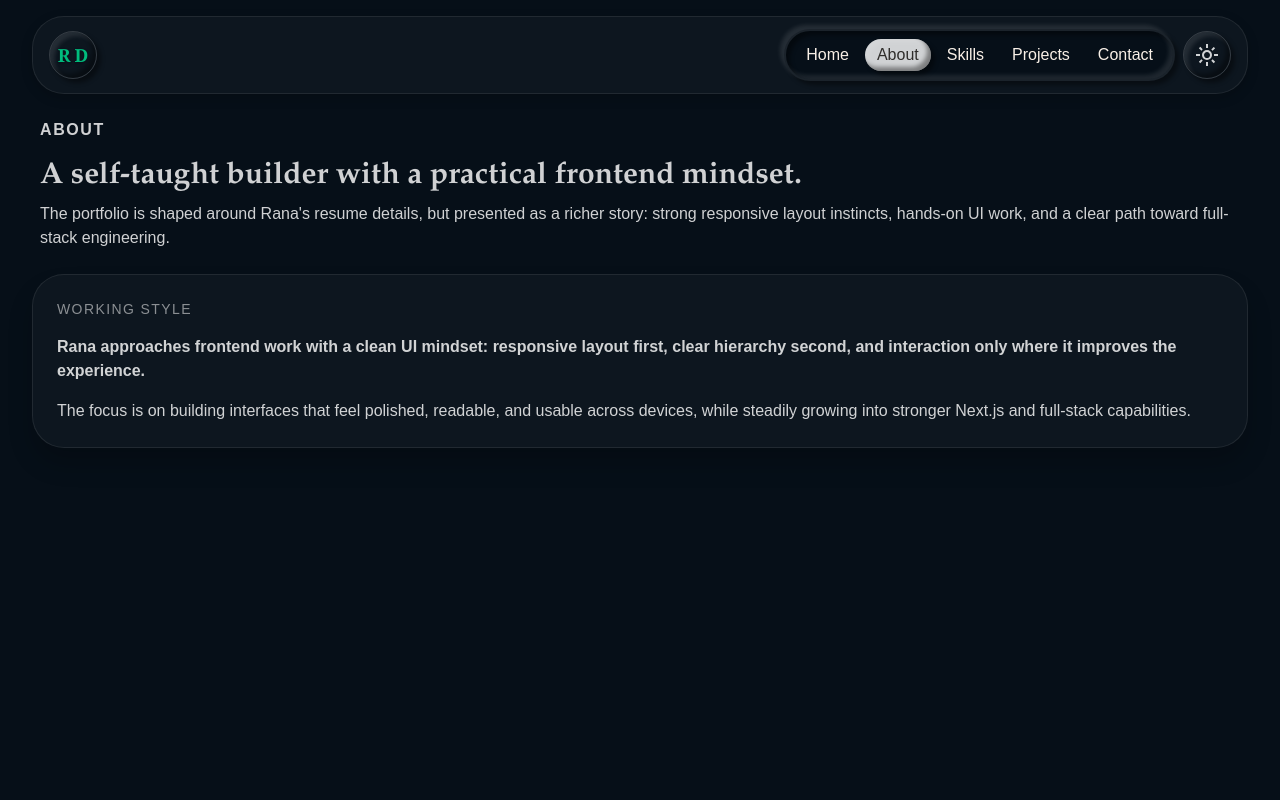
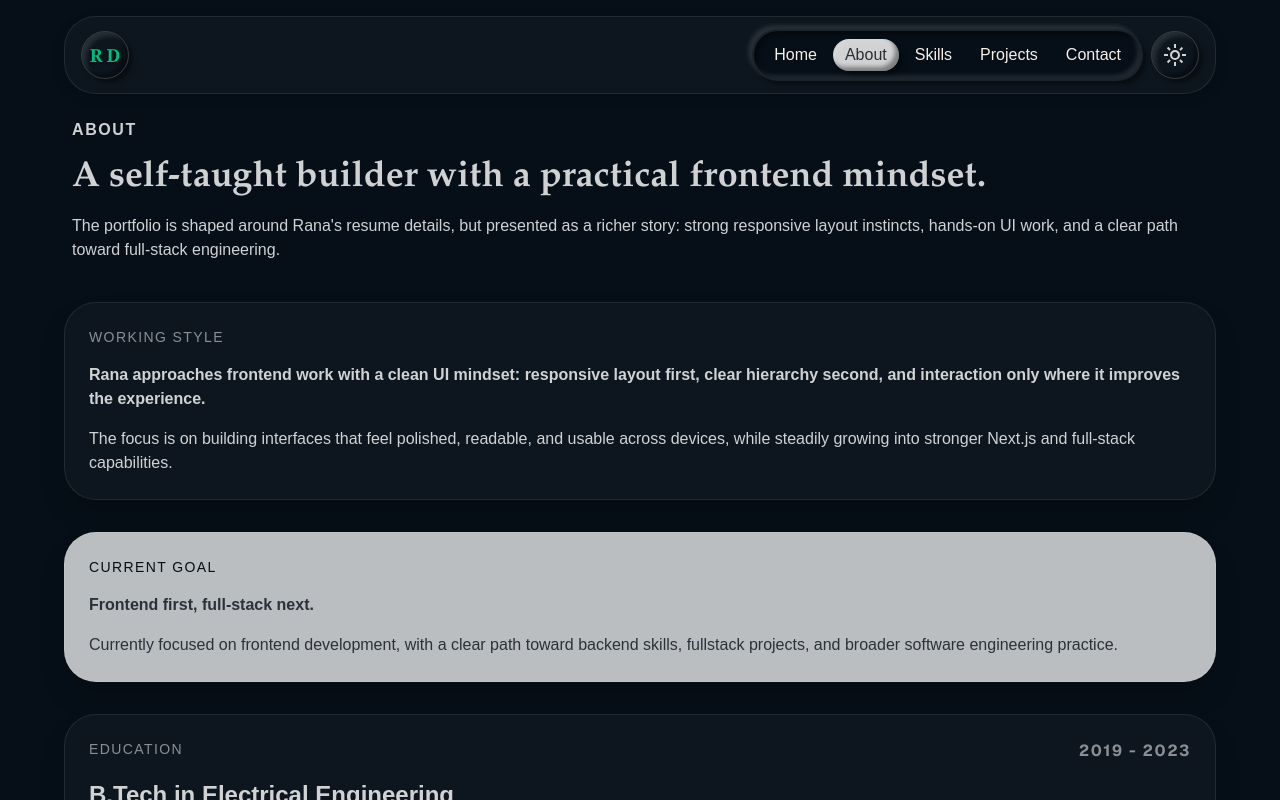
Before and after one commit to RanaDebbarma/my-portfolio, a Next.js app: page /about in a window 1280 px wide. Built offline with nearby package versions, Linux system fonts and the light colour scheme.

Commit message:
about page

```diff
--- a/app/(root)/(home)/page.tsx
+++ b/app/(root)/(home)/page.tsx
@@ -6,7 +6,7 @@ import { ProfileData } from "@/lib/data"
 
 const home = () => {
   return (
-    <Wrapper className=" p-4 md:p-8 lg:p-12">
+    <Wrapper className="bg-secondary p-4 md:p-8 lg:p-12">
       <div className="h-full flex flex-col lg:flex-row gap-8">
         {/* section1 */}
         <div className="grow flex flex-col gap-8">
--- a/app/(root)/about/page.tsx
+++ b/app/(root)/about/page.tsx
@@ -1,19 +1,50 @@
 import Wrapper from "@/components/ui/Wrapper"
+import { ProfileData } from "@/lib/data"
 
 const about = () => {
   return (
-    <div className="flex flex-col gap-4">
+    <div className="flex flex-col gap-8">
       <div className="space-y-4 p-2">
         <h3 className="tracking-widest uppercase font-bold">About</h3>
-        <div className="space-y-2">
-          <h1 className="text-3xl font-bold headline-font">A self-taught builder with a practical frontend mindset.</h1>
+        <div className="space-y-4">
+          <h1 className="text-4xl font-bold headline-font">A self-taught builder with a practical frontend mindset.</h1>
           <p>The portfolio is shaped around Rana&apos;s resume details, but presented as a richer story: strong responsive layout instincts, hands-on UI work, and a clear path toward full-stack engineering.</p>
         </div>
       </div>
-      <Wrapper className="p-6 space-y-4">
+
+      <Wrapper className="bg-secondary p-6 space-y-4">
         <h4 className="tracking-widest uppercase text-sm text-muted">Working style</h4>
         <p className="font-bold">Rana approaches frontend work with a clean UI mindset: responsive layout first, clear hierarchy second, and interaction only where it improves the experience.</p>
         <p>The focus is on building interfaces that feel polished, readable, and usable across devices, while steadily growing into stronger Next.js and full-stack capabilities.</p>
+      </Wrapper>
+
+      <Wrapper className=" bg-foreground/90 p-6 space-y-4">
+        <h4 className="tracking-widest uppercase text-sm text-background">Current goal</h4>
+        <p className="font-bold text-background/80">Frontend first, full-stack next.</p>
+        <p className="text-background/80">Currently focused on frontend development, with a clear path toward backend skills, fullstack projects, and broader software engineering practice.</p>
+      </Wrapper>
+
+      <Wrapper className="bg-secondary p-6 space-y-4">
+        <div className="flex justify-between">
+          <h4 className="tracking-widest uppercase text-sm text-muted">Education</h4>
+          <p className="tracking-widest text-muted font-sans font-bold">2019 - 2023</p>
+        </div>
+        <h1 className="text-2xl font-semibold">{ProfileData.education.degree}</h1>
+
+        <div className="flex flex-col sm:flex-row gap-4">
+          <div className="flex-1 bg-background rounded-2xl p-4 space-y-2">
+            <h4 className="tracking-widest uppercase text-sm text-muted">University</h4>
+            <p>{ProfileData.education.college}</p>
+          </div>
+          <div className="flex-1 bg-background rounded-2xl p-4 space-y-2">
+            <h4 className="tracking-widest uppercase text-sm text-muted">Location</h4>
+            <p>{ProfileData.education.location}</p>
+          </div>
+          <div className="flex-1 bg-background rounded-2xl p-4 space-y-2">
+            <h4 className="tracking-widest uppercase text-sm text-muted">Grade</h4>
+            <p>{ProfileData.education.gpa}</p>
+          </div>
+        </div>
       </Wrapper>
 
     </div>
--- a/app/(root)/layout.tsx
+++ b/app/(root)/layout.tsx
@@ -6,7 +6,7 @@ import ThemeProvider from "@/providers/ThemeProvider";
 const Layout = ({ children }: { children: React.ReactNode }) => {
   return (
     <div className="h-screen w-screen overflow-y-auto scrollbar-none scrollbar-thumb-foreground/20">
-      <div className="relative mx-auto pt-4 max-w-7xl w-[95%] h-full flex flex-col gap-4">
+      <div className="relative mx-auto pt-4 max-w-6xl w-[95%] h-full flex flex-col gap-4">
         {/* navigation */}
         <div className="shrink-0 border border-foreground/10 bg-secondary shadow-[0_4px_12px_rgba(0,0,0,0.2)] rounded-4xl z-10 w-full px-2 sm:px-4 py-3 flex gap-2 justify-between items-center overflow-auto scrollbar-none">
           {/* LOGO */}
--- a/components/NavBar.tsx
+++ b/components/NavBar.tsx
@@ -42,7 +42,7 @@ const NavBar = () => {
           {/* text */}
           <div className={`${activeTab === nav.name
             ? '' : 'hover:text-teal-600'
-            } relative z-10 px-3 py-1 rounded-full capitalize text-white mix-blend-difference transition-all duration-100 ease-in`}>
+            } relative z-10 px-3 py-1 font-medium rounded-full capitalize text-white mix-blend-difference transition-all duration-100 ease-in`}>
             {nav.name}
           </div>
         </Link>
--- a/components/Overview.tsx
+++ b/components/Overview.tsx
@@ -11,7 +11,7 @@ const Overview = () => {
         <p className="text-muted">Frontend Developer based in Guwahati</p>
       </div>
 
-      <div className="grid grid-cols-1 sm:grid-cols-2 gap-4">
+      <div className="grid grid-cols-2 sm:grid-cols-2 gap-4">
         <div className="space-y-2 p-8 border-0 border-foreground/30 concave rounded-2xl">
           <p className="uppercase text-xs tracking-widest font-sans font-medium text-muted">Primary stack</p>
           <p>React + tailwind</p>
--- a/components/ui/Wrapper.tsx
+++ b/components/ui/Wrapper.tsx
@@ -1,6 +1,6 @@
 const Wrapper = ({ children, className  }: { children: React.ReactNode, className?: string }) => {
   return (
-    <div className={`${className} h-full border border-foreground/10 bg-secondary shadow-[0_16px_24px_rgba(0,0,0,0.2)] rounded-4xl`}>
+    <div className={`${className} h-full border border-foreground/10 shadow-[0_16px_24px_rgba(0,0,0,0.2)] rounded-4xl`}>
       {children}
     </div>
   )
--- a/lib/data.ts
+++ b/lib/data.ts
@@ -11,10 +11,11 @@ export const ProfileData = {
   },
 
   education: {
-    degree: "Bachelor of Science in Computer Science",
-    college: "Indian Institute of Technology, Bhubaneswar",
+    degree: "B.Tech in Electrical Engineering",
+    college: "National Institute of Technology",
+    location: "Agartala, India",
     yearOfPassing: 2023,
-    gpa: 8.5
+    gpa: 7.2
 
   },
 
```
